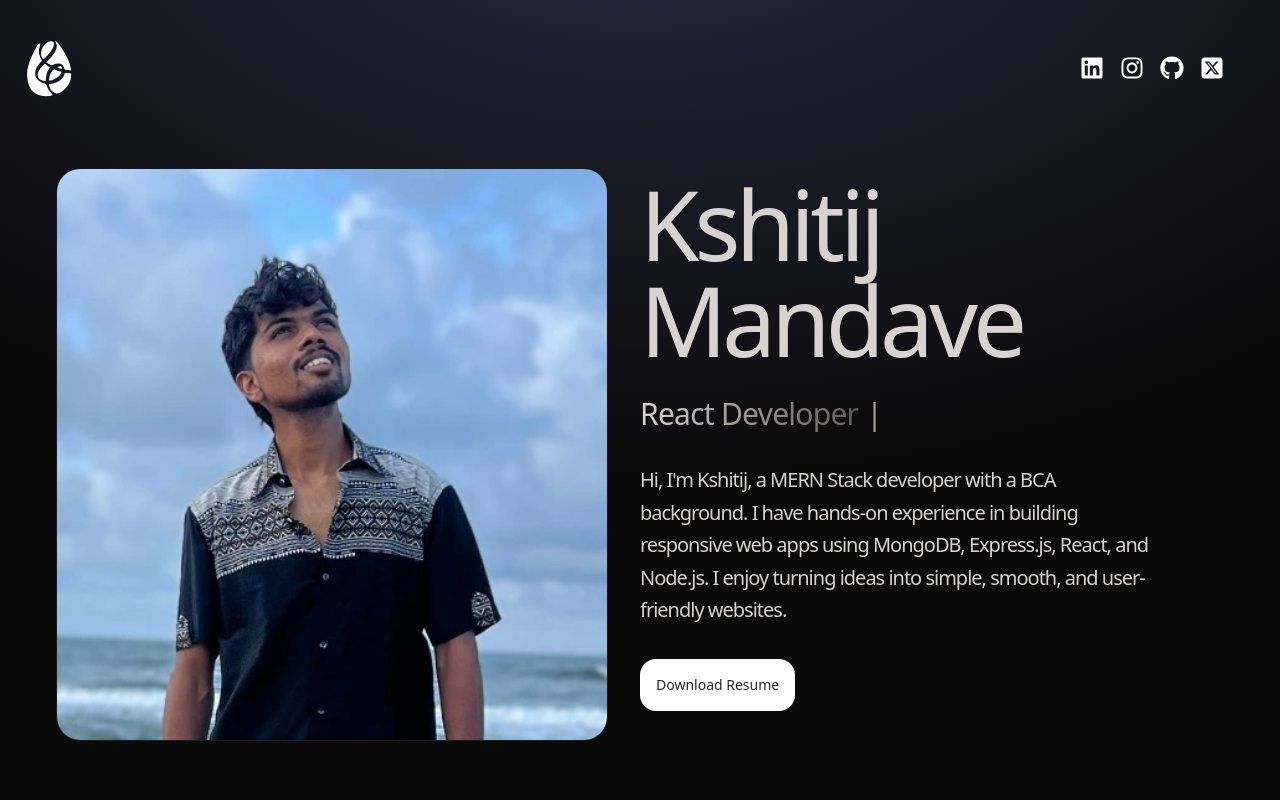
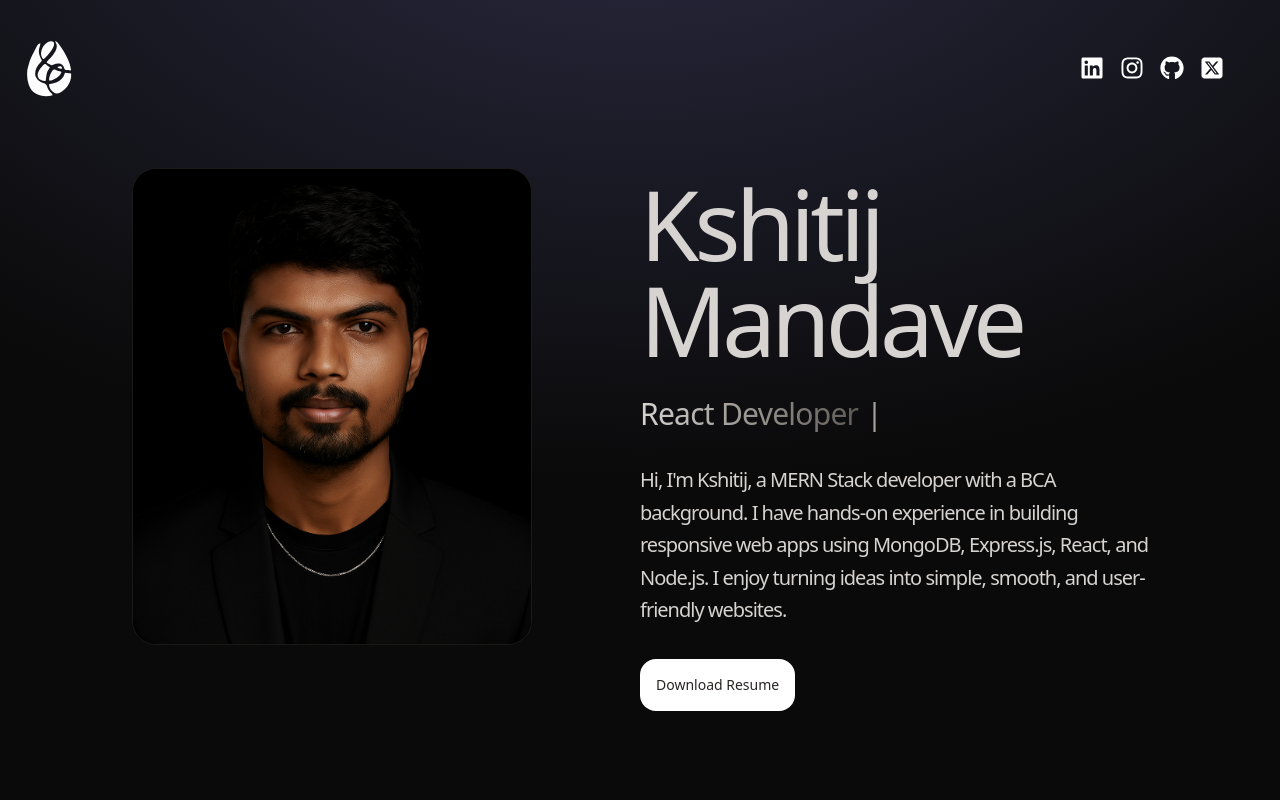
Before and after one commit to kshitijMandave/Kshitij-dev, a React (Vite) app: page / in a window 1280 px wide. Shown: the top 800 px of the page. Built offline with nearby package versions, Linux system fonts and the light colour scheme.

Commit message:
Updated hero componet, with image

```diff
--- a/src/components/Hero/Hero.jsx
+++ b/src/components/Hero/Hero.jsx
@@ -1,4 +1,4 @@
-import kshitijProfile from "../../images/Kshitij-Img.webp";
+import kshitijProfile from "../../images/kshitij.png";
 import kshitijResume from "../../components/Hero/Kshitij_Mandave.pdf";
 import { motion } from "framer-motion";
 import { TypeAnimation } from "react-type-animation";
@@ -107,8 +107,8 @@ function Hero() {
               src={kshitijProfile}
               alt="Kshitij Mandave"
               className="border border-stone-900 rounded-3xl"
-              height={650}
-              width={650}
+              height={400}
+              width={400}
               variants={imageVariants}
               initial="hidden"
               animate="visible"
```
Also changed, not shown: src/images/Kshitij_Dev.png (added), src/images/kshitij.png (added).
